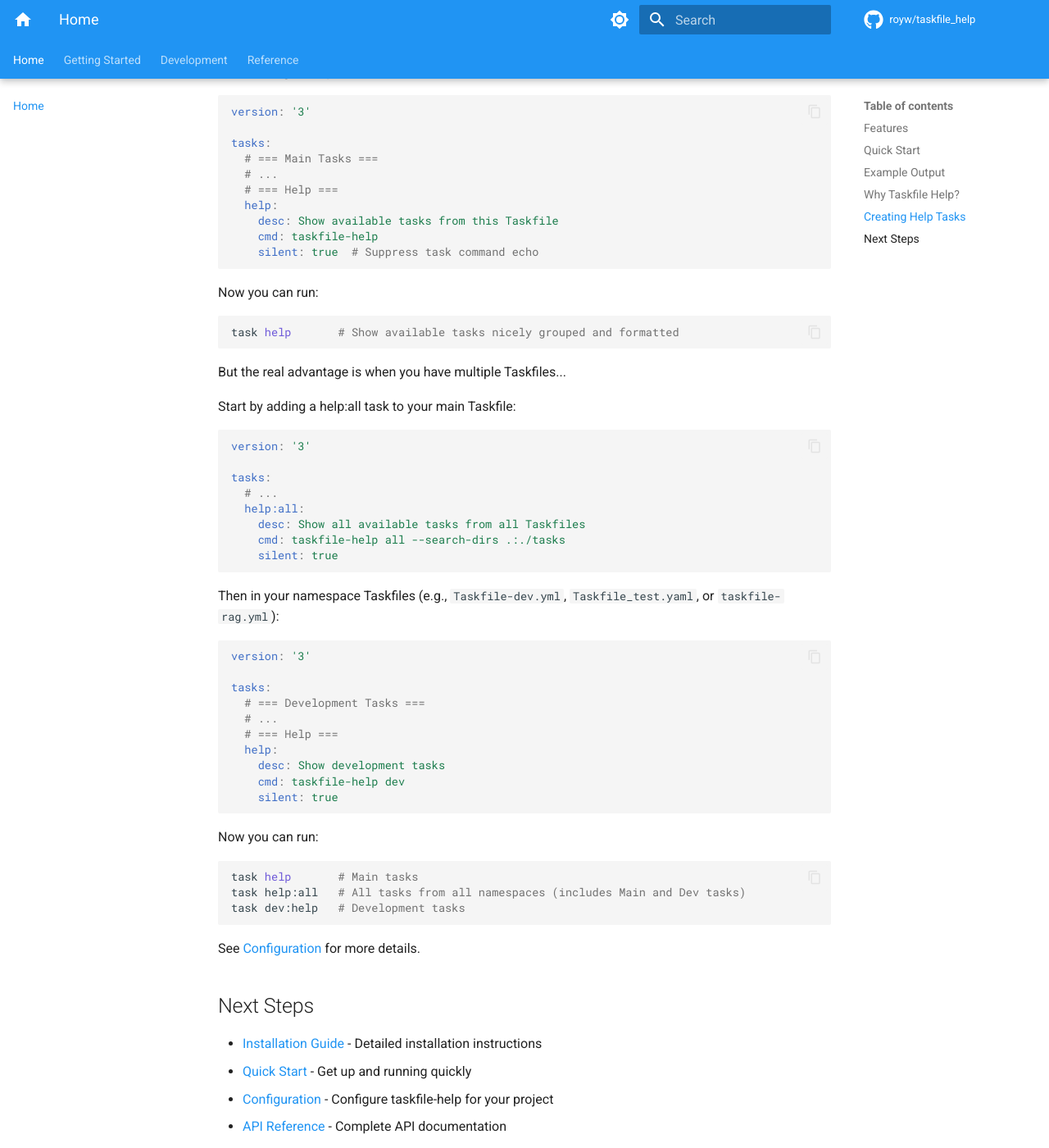
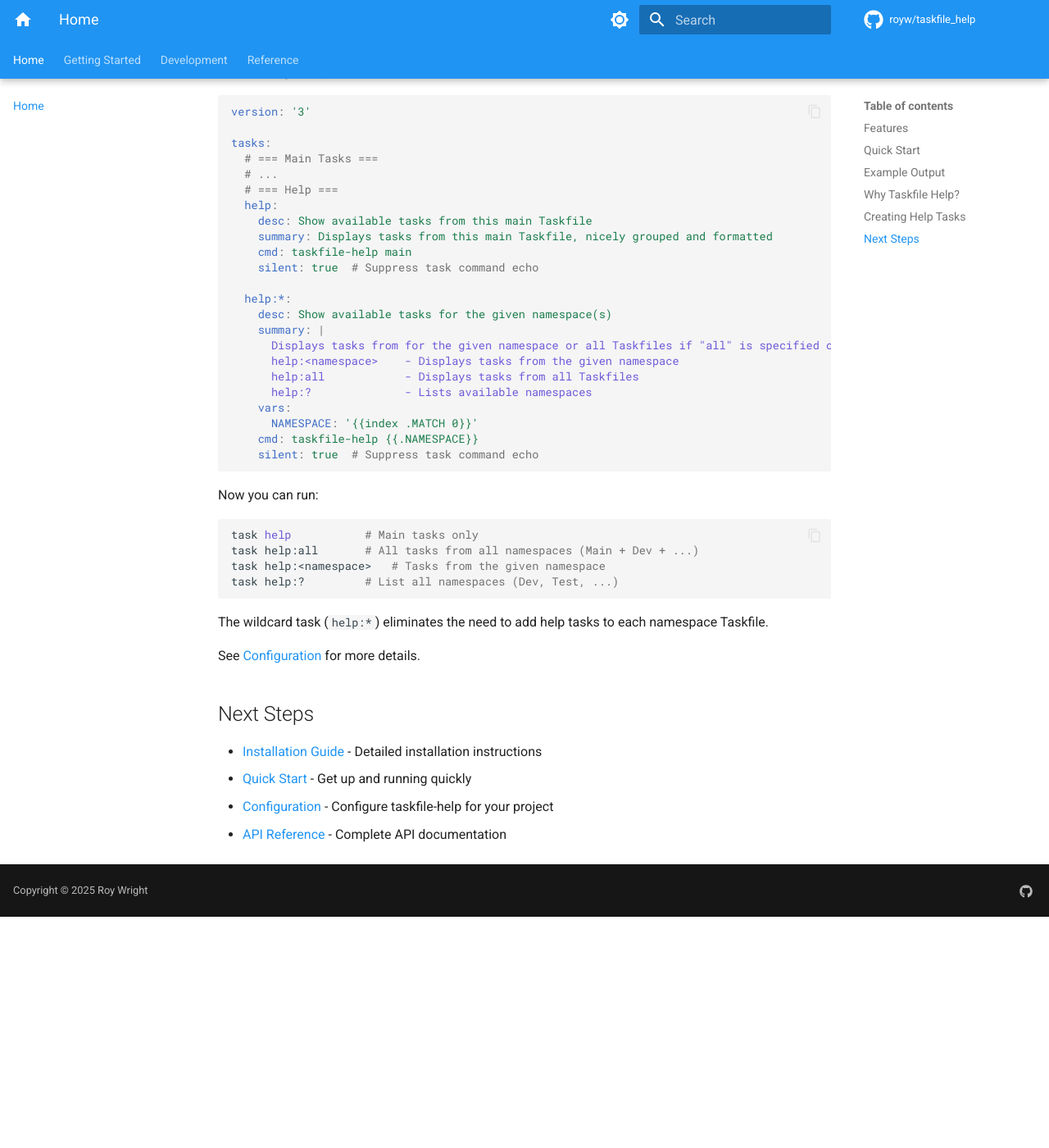
Before and after one commit to royw/taskfile_help, an MkDocs documentation site: the page built from docs/index.md, in a window 1280 px wide and 1400 px high, scrolled down 1839 px. Shown: the whole window at 82% size. Built offline with MkDocs 1.6.1 and Material for MkDocs 9.7.7, drawn with Linux system fonts in a browser that asks for light colours; comment, search, counter and statistics services are not loaded; after the commit the page ends 2957 px from its top, so only the background shows below that.

Commit message:
docs: update documentation to reflect wildcard help task pattern

````diff
--- a/docs/index.md
+++ b/docs/index.md
@@ -69,54 +69,34 @@ tasks:
   # ...
   # === Help ===
   help:
-    desc: Show available tasks from this Taskfile
-    cmd: taskfile-help
+    desc: Show available tasks from this main Taskfile
+    summary: Displays tasks from this main Taskfile, nicely grouped and formatted
+    cmd: taskfile-help main
+    silent: true  # Suppress task command echo
+
+  help:*:
+    desc: Show available tasks for the given namespace(s)
+    summary: |
+      Displays tasks from for the given namespace or all Taskfiles if "all" is specified or list available namespaces if "?" is specified
+      help:<namespace>    - Displays tasks from the given namespace
+      help:all            - Displays tasks from all Taskfiles
+      help:?              - Lists available namespaces
+    vars:
+      NAMESPACE: '{{index .MATCH 0}}'
+    cmd: taskfile-help {{.NAMESPACE}}
     silent: true  # Suppress task command echo
 ```
 
 Now you can run:
 
 ```bash
-task help       # Show available tasks nicely grouped and formatted
+task help           # Main tasks only
+task help:all       # All tasks from all namespaces (Main + Dev + ...)
+task help:<namespace>   # Tasks from the given namespace
+task help:?         # List all namespaces (Dev, Test, ...)
 ```
 
-But the real advantage is when you have multiple Taskfiles...
-
-Start by adding a help:all task to your main Taskfile:
-
-```yaml
-version: '3'
-
-tasks:
-  # ...
-  help:all:
-    desc: Show all available tasks from all Taskfiles
-    cmd: taskfile-help all --search-dirs .:./tasks
-    silent: true
-```
-
-Then in your namespace Taskfiles (e.g., `Taskfile-dev.yml`, `Taskfile_test.yaml`, or `taskfile-rag.yml`):
-
-```yaml
-version: '3'
-
-tasks:
-  # === Development Tasks ===
-  # ...
-  # === Help ===
-  help:
-    desc: Show development tasks
-    cmd: taskfile-help dev
-    silent: true
-```
-
-Now you can run:
-
-```bash
-task help       # Main tasks
-task help:all   # All tasks from all namespaces (includes Main and Dev tasks)
-task dev:help   # Development tasks
-```
+The wildcard task (`help:*`) eliminates the need to add help tasks to each namespace Taskfile.
 
 See [Configuration](setup/configuration.md) for more details.
 
````
Also changed, not shown: CHANGELOG.md (+1 -0 lines), docs/setup/quickstart.md (+27 -5 lines).
